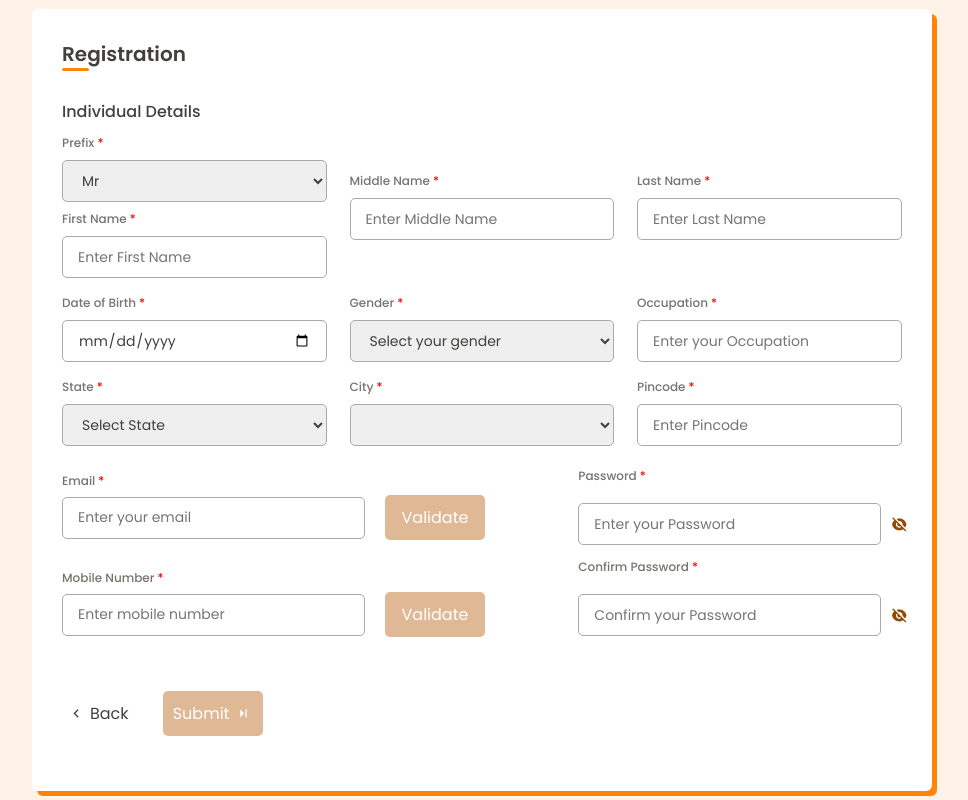
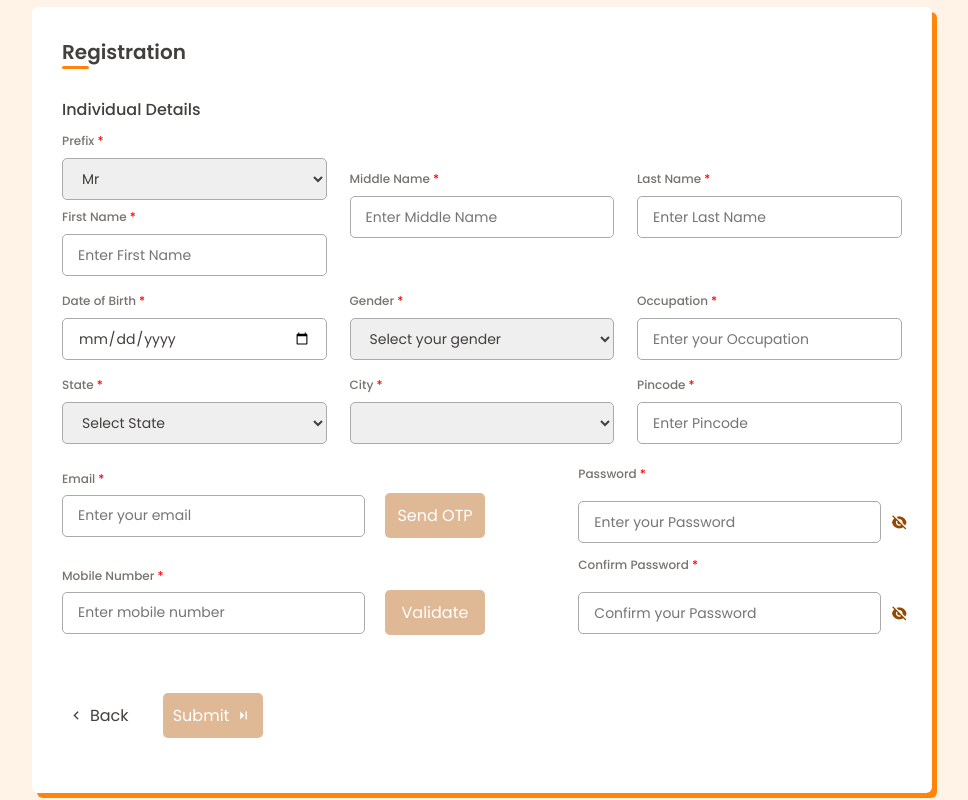
Before and after one commit to rishi-more-2003/MyPosh, a Django app: page /register/ in a window 1280 px wide. Shown: the whole page, without its empty margins (158-1126 px from the left). Run offline with Django 4.2, Linux system fonts and the light colour scheme; lists and menus that the app fills with data are empty; some libraries are stand-ins or nearby versions.

Commit message:
Added Email verification module in views.py and changed frontend

```diff
--- a/Posh_website/posh/templates/register.html
+++ b/Posh_website/posh/templates/register.html
@@ -28,7 +28,7 @@
         <header>
             Registration
         </header>
-        <form method="POST">
+        <form method="POST" action="{% url 'register' %}">
             {% csrf_token %}
             <div class="form-first">
                 <div class="details personal">
@@ -119,9 +119,21 @@
                             <p id="error-msg">Please Enter A Valid Email Id</p>
                             <div class="combine">
                                 <input type="email" name='email' id="email-id" placeholder="Enter your email" oninput="checker()" required>
+                                <button type="button" class="ValBtn one" id="sendOTP">Send OTP</button>
+                            </div>
+
+                            {% if otp_sent %}
+                                <div class="input-field otp-field">
+                                    <label class="required-field">OTP</label>
+                                    <input type="text" name='otp' id="otp" placeholder="Enter OTP" required>
+                                </div>
+                            {% endif %}
+
+                            <!-- <div class="combine">
+                                <input type="email" name='email' id="email-id" placeholder="Enter your email" oninput="checker()" required>
                                 <button class="ValBtn one" disabled>Validate</button>
                             </div>
-                        </div>
+                        </div> -->
 
                         <div class="input-field phone-field">
                             <label class="required-field">Mobile Number</label>
--- a/Posh_website/posh/views.py
+++ b/Posh_website/posh/views.py
@@ -4,9 +4,16 @@ from django.contrib.auth.models import User
 from django.contrib import messages
 from .models import IndividualUser
 from django.contrib.auth import authenticate, login, logout
+from django.core.mail import send_mail
+import random
+from django.conf import settings
 
 def home(request):
     return render(request, 'home.html', {})
+
+def generate_otp():
+    return str(random.randint(100000, 999999))
+
 
 def register(request):
 
@@ -23,12 +30,44 @@ def register(request):
         pincode = request.POST['pincode'] #number
         password = request.POST['password1'] #password
         con_password = request.POST['password2'] #password
+
         email = request.POST['email'] #email
         phone = request.POST['phone'] #tel
 
         # Perform password validation
         if password != con_password:
             return render(request, 'register.html')
+
+        otp = generate_otp()
+
+        subject = 'OTP for MyPosh Email Verification'
+        email_from = settings.EMAIL_HOST
+        message = 'Your OTP is: ' + otp
+
+        # Send OTP via email
+        send_mail(
+            subject,
+            message,
+            email_from,
+            [email],
+            fail_silently=False,
+        )
+
+        request.session['otp'] = otp
+
+        # Proceed with user registration if OTP is provided
+        if 'otp' in request.POST:
+            user_otp = request.POST['otp']
+            if user_otp == request.session.get('otp'):
+                del request.session['otp'] # Delete OTP from session after verification
+
+                # Your user creation logic here...
+
+                # Redirect to the desired page after successful registration
+                return redirect('/login/')
+            else:
+                messages.error(request, 'Invalid OTP')
+                return render(request, 'register.html', {'otp_sent': True}) # Render the form with OTP sent indicator
 
         user = IndividualUser.objects.create_user(
             email=email,
--- a/Posh_website/static/assets/js/register.js
+++ b/Posh_website/static/assets/js/register.js
@@ -109,3 +109,28 @@ toggles.forEach((toggle, index) => {
         }
     });
 });
+
+document.getElementById("sendOTP").addEventListener("click", function() {
+    var email = document.getElementById("email-id").value;
+    // Send AJAX request to Django view to send OTP
+    fetch("{% url 'register' %}", {
+        method: "POST",
+        headers: {
+            "Content-Type": "application/json",
+            "X-CSRFToken": "{{ csrf_token }}"
+        },
+        body: JSON.stringify({ email: email })
+    })
+    .then(response => {
+        if (response.ok) {
+            // Display the OTP input field
+            document.querySelector(".otp-field").style.display = "block";
+        } else {
+            // Handle error response
+            console.error("Failed to send OTP");
+        }
+    })
+    .catch(error => {
+        console.error("Error:", error);
+    });
+});
```
Also changed, not shown: Posh_website/backend/settings.py (+7 -0 lines), Posh_website/db.sqlite3.
